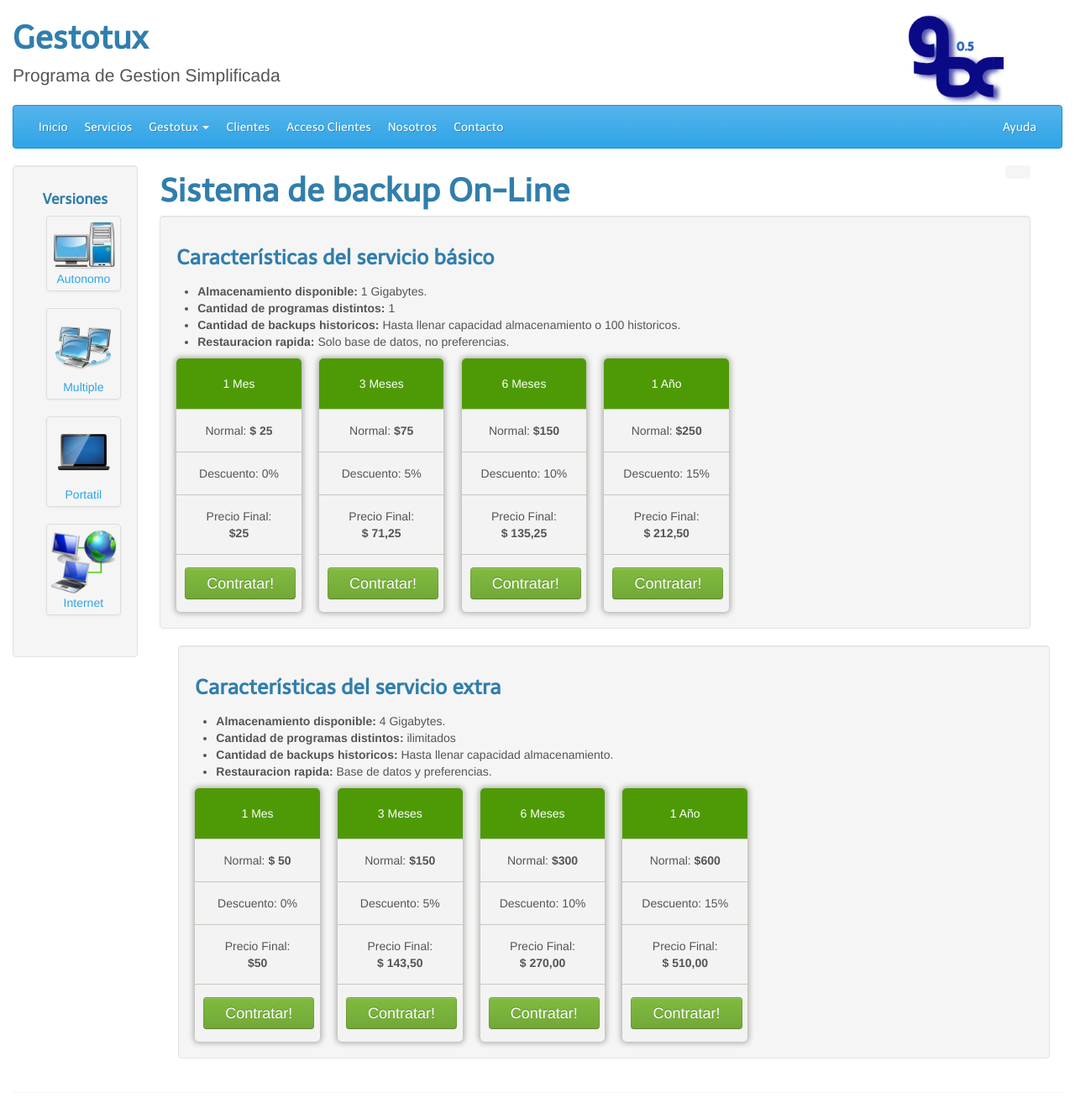
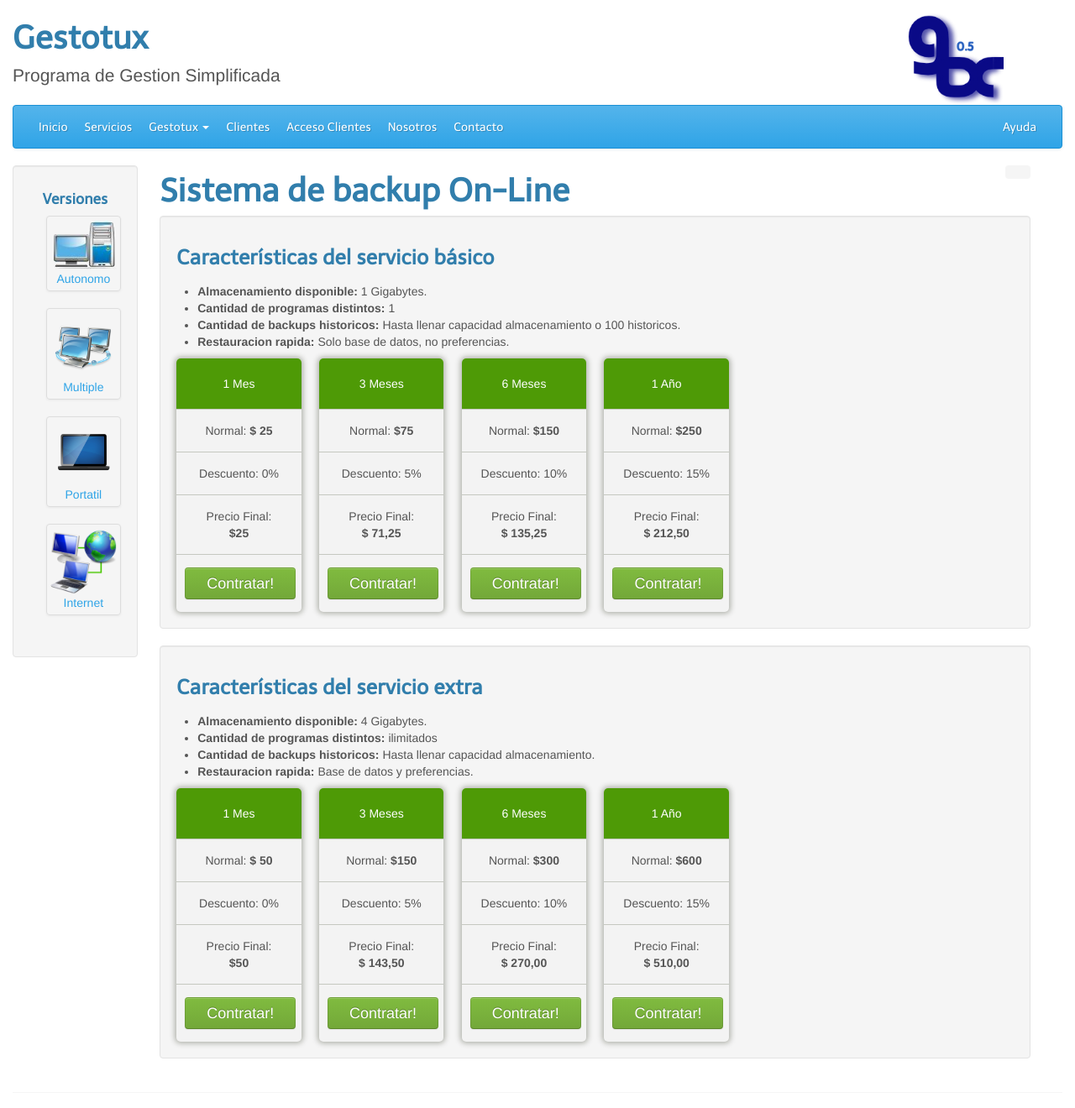
Before and after one commit to tranfuga25s/trsis, a CakePHP app: the page made by app/View/Clientes/alta_backup.ctp in a window 1280 px wide. Shown: the top 1320 px of the page at 84% size. Run offline with PHP 8.4 and a stand-in for CakePHP, Linux system fonts and the light colour scheme; the template is opened without the code that fills it, so the values that code supplies are empty; some libraries are stand-ins or nearby versions; some web fonts are replaced.

Commit message:
Mejorado lista de precios

```diff
--- a/app/View/Clientes/alta_backup.ctp
+++ b/app/View/Clientes/alta_backup.ctp
@@ -93,7 +93,9 @@ echo $this->Html->css( 'precios' );
         </div>
 
     </div>
+</div>
 
+<div class="row-fluid">
     <div class="span12 well">
         <h3>Características del servicio extra</h3>
         <ul>
```
